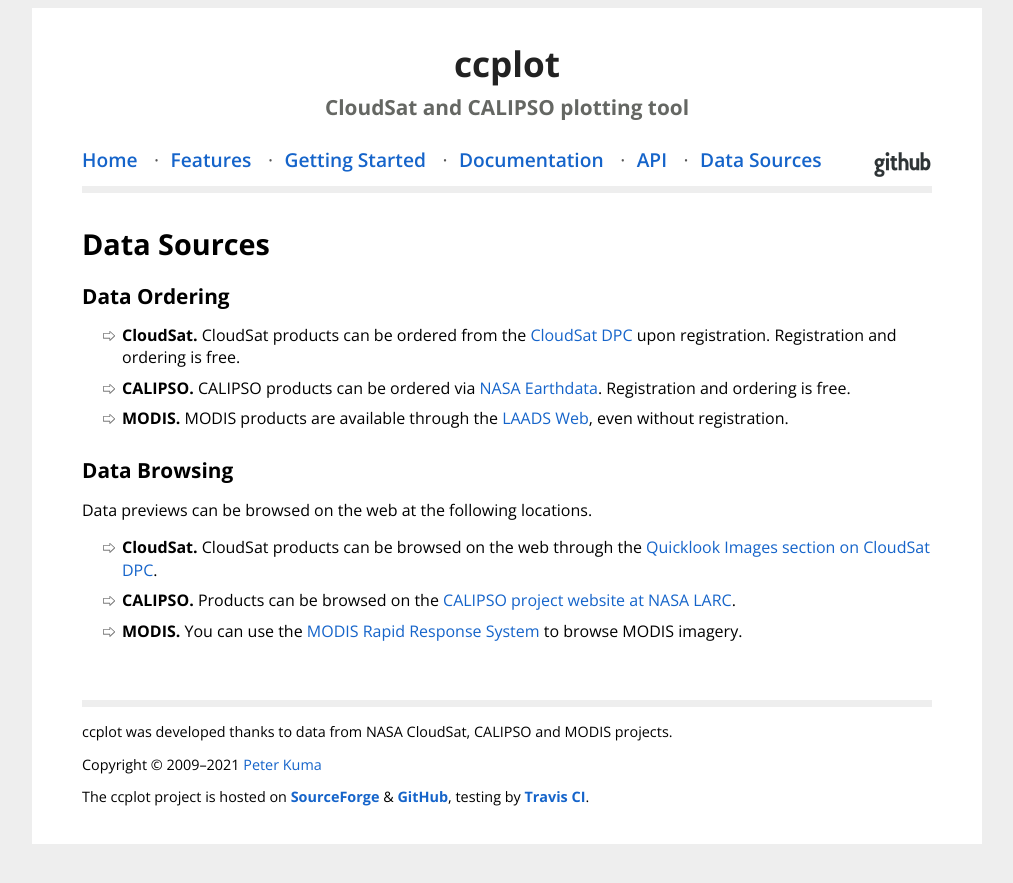
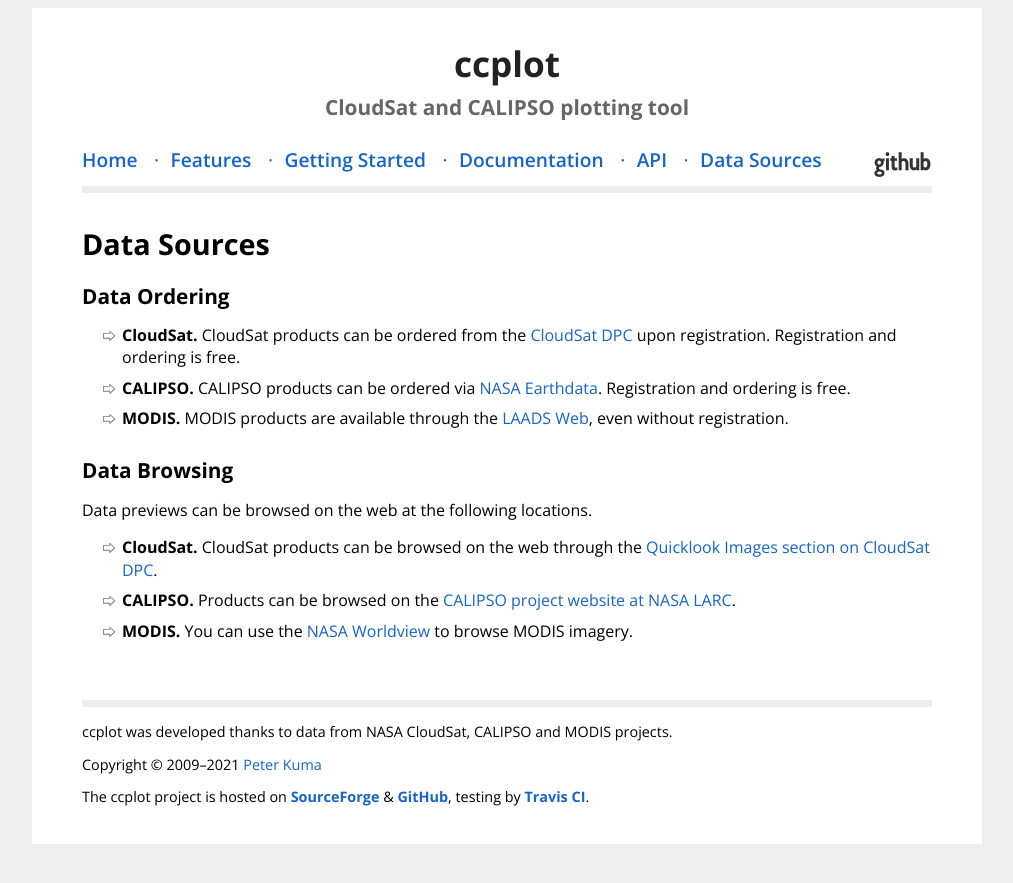
Before and after one commit to peterkuma/ccplot, a Jekyll site: the page built from data/index.html, in a window 1280 px wide. Shown: the top 883 px of the page, without its empty margins (133-1146 px from the left). Built offline with Jekyll 4.4.1, drawn with Linux system fonts in a browser that asks for light colours.

Commit message:
Repl link MODIS Rapid Response System -> Worldview

```diff
--- a/data/index.html
+++ b/data/index.html
@@ -34,6 +34,6 @@
     project website at NASA LARC</a>.
     </li>
     <li><strong>MODIS.</strong> You can use the
-    <a href="http://rapidfire.sci.gsfc.nasa.gov/realtime/">MODIS Rapid Response System</a>
+    <a href="https://worldview.earthdata.nasa.gov">NASA Worldview</a>
     to browse MODIS imagery.
 </ul>
```
